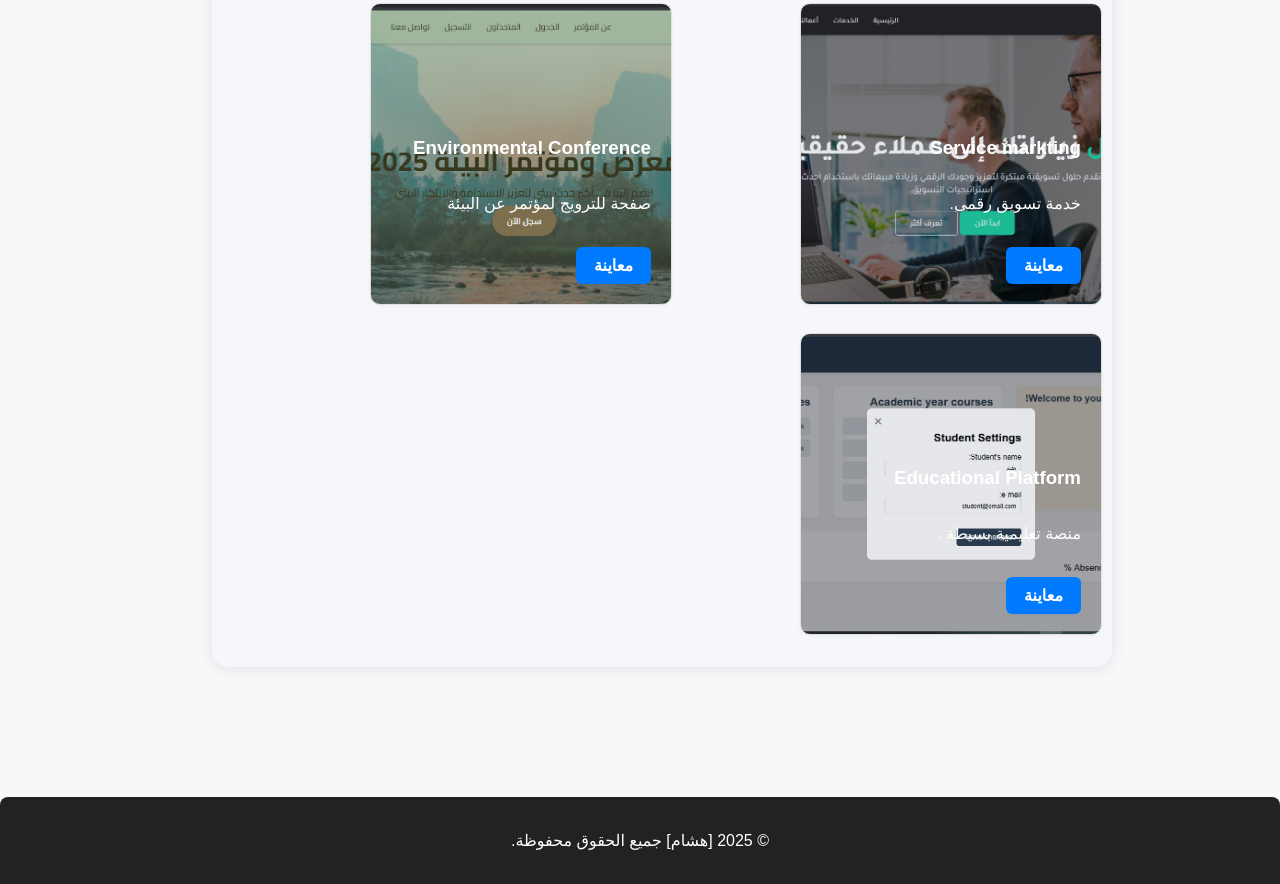
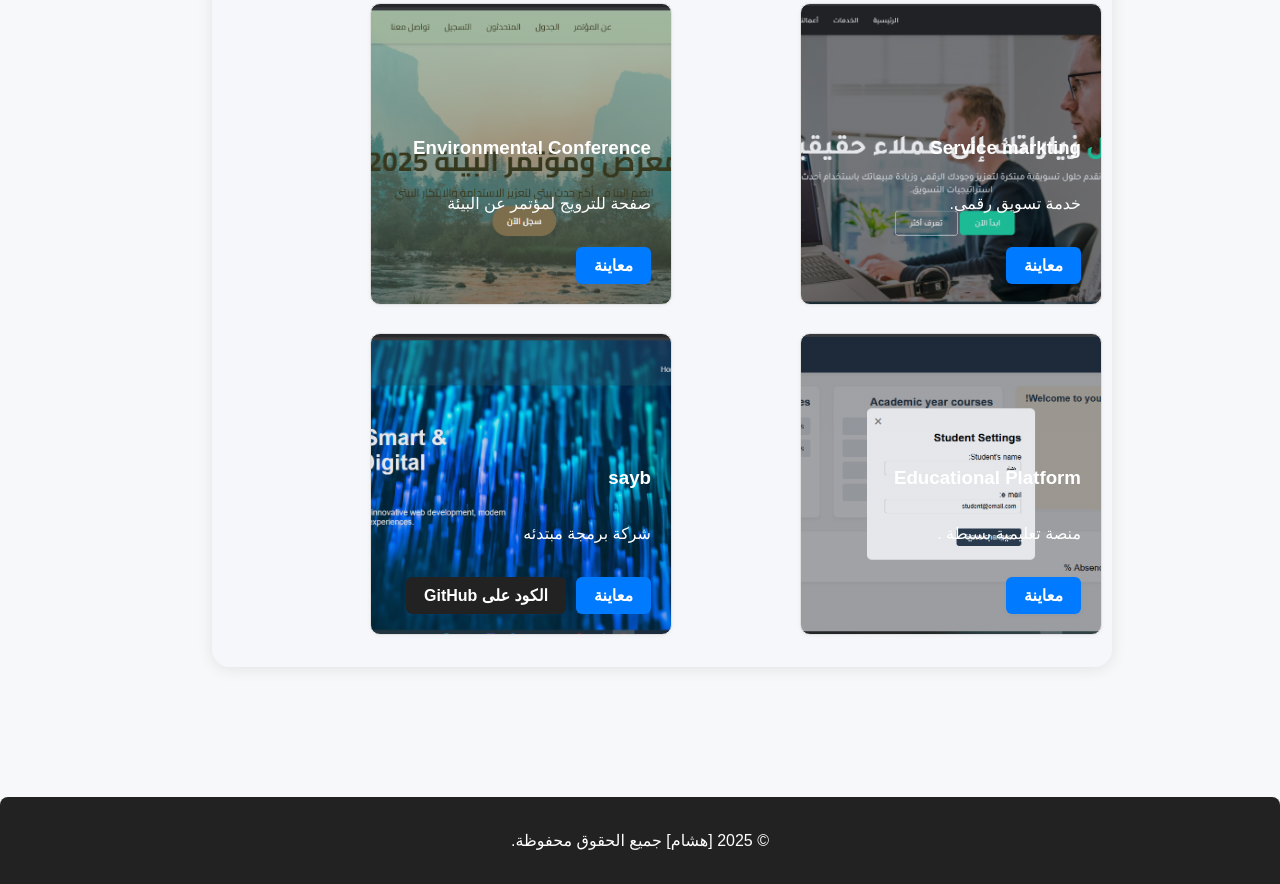
Before and after one commit to heshamfront/portfolio, a plain HTML site: page projects.html in a window 1280 px wide. Shown: the part 676-1560 px from the top of the page. Drawn offline with Linux system fonts and the light colour scheme.

Commit message:
addition sayb project

```diff
--- a/projects.html
+++ b/projects.html
@@ -83,6 +83,14 @@
                         <!-- <a href="https://github.com/heshamfront/dashbourd" target="_blank" class="btn-github">الكود على GitHub</a> -->
                     </div>
                 </div>
+                <div class="project-card project6-bg">
+                    <h3>sayb</h3>
+                    <p>شركة برمجة مبتدئه</p>
+                    <div class="project-actions">
+                        <a href="https://heshamfront.github.io/site/" target="_blank" class="btn-demo">معاينة</a>
+                        <a href="https://github.com/heshamfront/site" target="_blank" class="btn-github">الكود على GitHub</a>
+                    </div>
+                </div>
             </div>
         </section>
     </main>
--- a/style.css
+++ b/style.css
@@ -461,6 +461,9 @@ section {
 .project5-bg {
     background: url('./photos/project5.png') center/cover no-repeat;
 }
+.project6-bg {
+    background: url('./photos/Screenshot\ \(179\).png') center/cover no-repeat;
+}
 
 body.dark-mode .project-card.project1-bg::after,
 body.dark-mode .project-card.project2-bg::after,
```
Also changed, not shown: photos/Screenshot (179).png (added).
